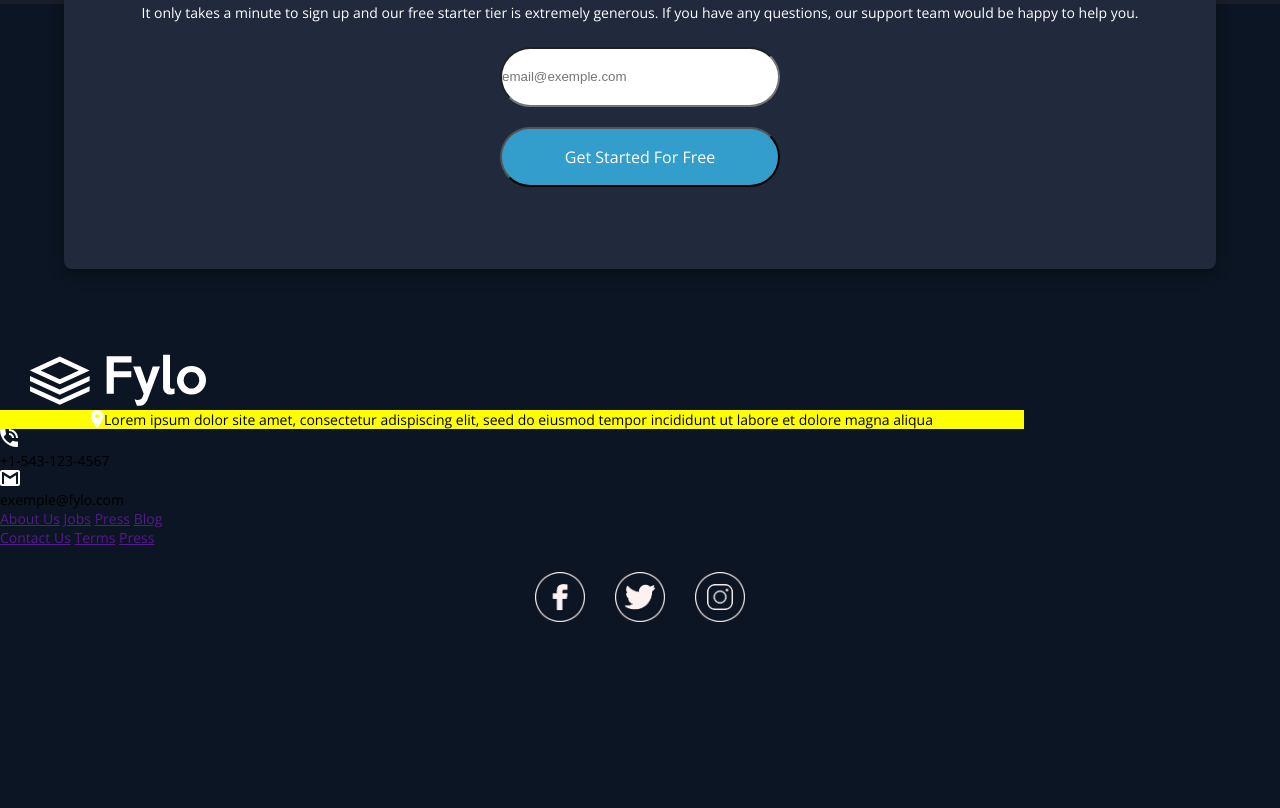
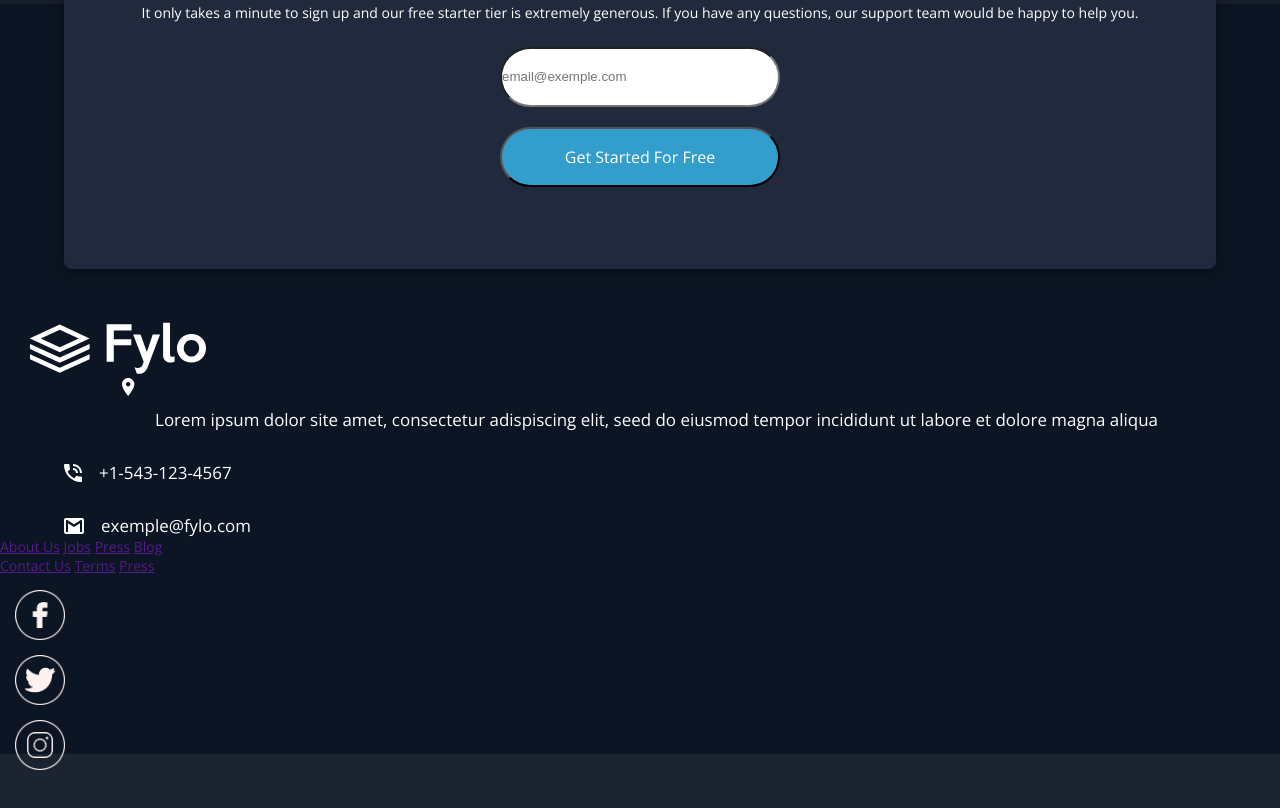
Before and after one commit to AmadeuAnjos/fylo-dark-theme-landing-page, a plain HTML site: page index.html in a window 1280 px wide. Shown: the part 4699-5507 px from the top of the page. After the commit the page ends 5484 px from the top, so only its background shows below. Drawn offline with nearby package versions, Linux system fonts and the light colour scheme.

Commit message:
adicionando localizacao, telefone e email

```diff
--- a/style.css
+++ b/style.css
@@ -296,27 +296,61 @@ nav {
 }
 
 .logo-bottom {
-    margin-top: 70px;
     margin-left: 30px;
 }
 
 .footer {
     display: flex;
     flex-direction: column;
-    margin-top: -70px;
-    height: 600px;
+    justify-content: center;
+    height: 400px;
     background-color: hsl(216, 53%, 9%);
 }
 
 .map {
-    background-color: yellow;
+    margin: 30px auto 0;
     display: flex;
-    width: 80%;
+    width: 90%;
     justify-content: center;
     align-items: center;
+    font-size: 1.06rem;
+    color: white;
 }
 
-.icons {
+.map img {
+    margin-top: -65px;
+    padding-right: 20px;
+}
+
+.tel {
+    margin: 30px auto 0;
+    display: flex;
+    width: 90%;
+    justify-content: left;
+    align-items: center;
+    font-size: 1.06rem;
+    color: white
+}
+
+.tel img {
+    margin-right: 17px;
+}
+
+.mail {
+    margin: 30px auto 0;
+    display: flex;
+    width: 90%;
+    justify-content: left;
+    align-items: center;
+    font-size: 1.06rem;
+    color: white
+}
+
+.mail img {
+    margin-right: 17px;
+}
+
+.mail img .icons {
     width: 100%;
     height: 100px;
     display: flex;
```
